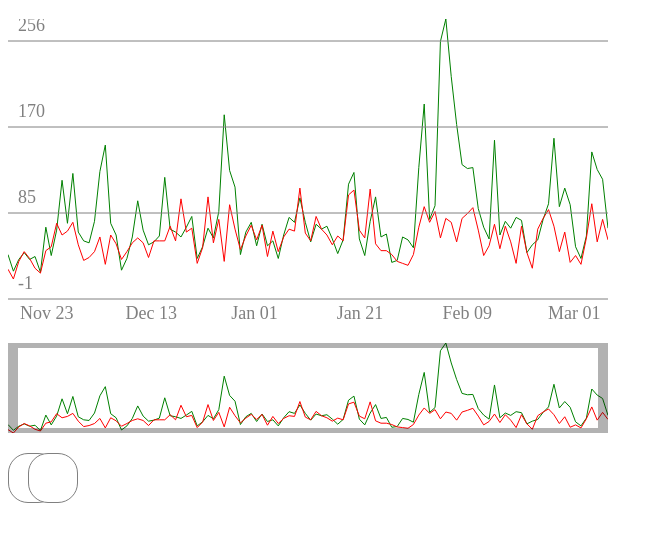
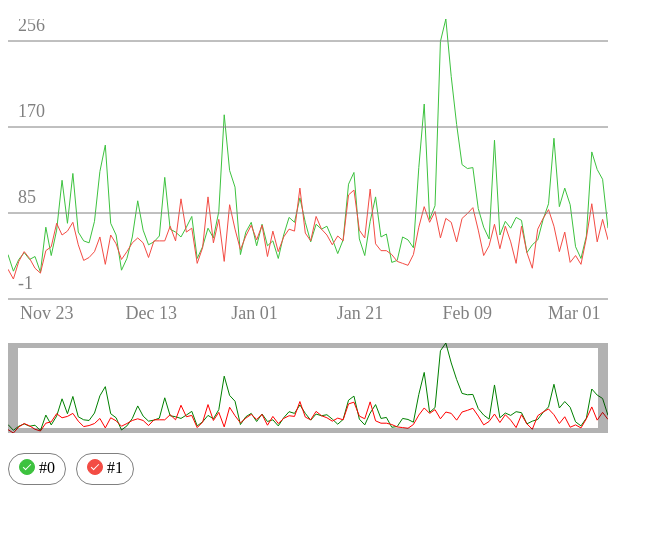
Before and after one commit to IvanHod/js-svg-plotting, a plain HTML site: page index.html in a window 1280 px wide. Shown: the part 61-602 px from the top of the page, without its empty margins (0-663 px from the left). Drawn offline with Linux system fonts and the light colour scheme.

Commit message:
Checkboxes with the control of visible of polylines was added

```diff
--- a/css/main.css
+++ b/css/main.css
@@ -37,14 +37,15 @@ div.chart div.chart-labels {
     margin-top: 20px;
 }
 
-div.chart label.checkbox-container {
-    padding: 10px;
+div.chart div.chart-labels div.checkbox-block {
+    padding: 5px 10px;
     border: gray solid 1px;
-    border-radius: 40%;
+    border-radius: 20px;
     cursor: pointer;
+    width: auto;
 }
 
-div.chart label.checkbox-container:not(:first-child) {
+div.chart div.checkbox-block:not(:first-child) {
     margin-left: 10px;
 }
 
@@ -53,41 +54,45 @@ div.chart div.round {
     width: auto;
 }
 
-.round label {
+div.chart div.round label {
     background-color: #fff;
     border: 1px solid #ccc;
     border-radius: 50%;
     cursor: pointer;
-    height: 28px;
+    height: 14px;
     left: 0;
     position: absolute;
     top: 0;
-    width: 28px;
+    width: 14px;
 }
 
-.round label:after {
-    border: 2px solid #fff;
+div.chart div.round label:after {
+    border: 1.5px solid #fff;
     border-top: none;
     border-right: none;
     content: "";
-    height: 6px;
-    left: 7px;
+    height: 3px;
+    left: 3px;
     opacity: 0;
     position: absolute;
-    top: 8px;
+    top: 4px;
     transform: rotate(-45deg);
-    width: 12px;
+    width: 7px;
 }
 
-.round input[type="checkbox"] {
+div.chart div.round input[type="checkbox"] {
     visibility: hidden;
 }
 
-.round input[type="checkbox"]:checked + label {
+div.chart div.round input[type="checkbox"]:checked + label {
     background-color: #66bb6a;
     border-color: #66bb6a;
 }
 
-.round input[type="checkbox"]:checked + label:after {
+div.chart div.round input[type="checkbox"]:checked + label:after {
     opacity: 1;
 }
+
+div.chart polyline.invisible {
+    visibility: hidden;
+}
--- a/js/svgchart.js
+++ b/js/svgchart.js
@@ -233,7 +233,6 @@ class XAxis extends Axis {
 
         let points = $(this.svg).find('polyline')[0].getAttributeNS(null, 'points').split(' ').slice(0, 2);
 
-
         let delta = parseFloat(points[1].split(',')[0]) - parseFloat(points[0].split(',')[0]);
         let leftWidth = delta * end_index;
         let rightWidth = delta * (this.data.length - 1 - start_index);
@@ -308,7 +307,7 @@ class ChartMain {
         this.min = Number.POSITIVE_INFINITY;
         this.max = Number.NEGATIVE_INFINITY;
         this.colorGenerator = new ColorGenerator();
-        this.formData(data.columns.slice(1));
+        this.formData(data);
         this.detectMinMax();
 
         el.append('<svg viewBox="0 0 ' + this.width + ' ' + this.height +'" class="chart-svg"></svg>');
@@ -335,21 +334,30 @@ class ChartMain {
     }
 
     formData(data) {
-        let newData = [], currentData = [];
-        data.forEach(function (list) {
-            newData.push(list.slice(1));
-            currentData.push(list.slice(1))
-        });
-        this.data = newData;
-        this.currentData = currentData;
+        this.data = {};
+        this.visible = {};
+        this.colors = data.colors;
+
+        for (let i = 0; i < data.columns.length; i++) {
+            let id = data.columns[i][0];
+            if (data.types[id] === 'line') {
+                this.data[id] = data.columns[i].slice(1);
+                this.visible[id] = true;
+                if (!this.colors[id]) {
+                    this.colors[id] = this.colorGenerator.getNextColor();
+                }
+            }
+        }
     }
 
     detectMinMax() {
         let min = this.min, max = this.max;
-        this.currentData.forEach(function (list) {
-            min = Math.min(min, getMinOfArray(list));
-            max = Math.max(max, getMaxOfArray(list));
-        });
+        for (let id in this.data) {
+            if (this.visible[id]) {
+                min = Math.min(min, getMinOfArray(this.data[id]));
+                max = Math.max(max, getMaxOfArray(this.data[id]));
+            }
+        }
         let isChange = min !== this.min && max !== this.max;
         this.min = min;
         this.max = max;
@@ -366,23 +374,23 @@ class ChartMain {
         return ((xn - this.minX) / (this.maxX - this.minX)) * this.width
     }
 
-    drawLine(x, y, id, start_index=0, end_index=null) {
-        let obj = this, points = '';
+    drawLine(id, start_index=0, end_index=null) {
+        let obj = this;
 
-
+        let y = this.data[id], points = '';
         for (let i = start_index; i <= end_index; i++) {
             points += this.transform_date(this.x[i]) + ',' + obj.transform_value(y[i]) + ' ';
         }
-        let props = {'points': points, 'fill': 'none', 'id': id, 'stroke-width': '1'};
+        let props = {'points': points, 'fill': 'none', 'id': 'chart-line-' + id, 'stroke-width': '1', 'stroke': this.colors[id]};
 
-        let polyline = $(this.g).find('>#' + id)[0];
+        let polyline = $(this.g).find('>#chart-line-' + id)[0];
         if (polyline) {
-            props['stroke'] = polyline.getAttributeNS(null, 'stroke');
             polyline.remove()
-        } else {
-            props['stroke'] = this.colorGenerator.getNextColor();
         }
-        createPolyline(this.g, props);
+
+        if (this.visible[id]) {
+            createPolyline(this.g, props);
+        }
     }
 
     drawLines(start_index=0, end_index=null, isNewLines=false) {
@@ -396,8 +404,8 @@ class ChartMain {
         this.minX = this.x[start_index];
         this.maxX = this.x[end_index];
 
-        for (let i = 0; i < this.currentData.length; i ++) {
-            this.drawLine(this.x, this.currentData[i], 'line-' + i, start_index, end_index, isNewLines);
+        for (let id in this.data) {
+            this.drawLine(id, start_index, end_index, isNewLines);
         }
     }
 
@@ -413,6 +421,12 @@ class ChartMain {
 
         this.xaxis.redraw(start_index, end_index);
         this.yaxis.redraw();
+    }
+
+    changeVisible(lineId, isVisible) {
+        this.visible[lineId] = isVisible;
+
+        this.drawLines(this.minIndex, this.maxIndex);
     }
 }
 
@@ -435,8 +449,7 @@ class ChartNavigation {
         this.g = createGroup({'class': 'plot-navigation-lines'});
         el.find('svg').append(this.g);
 
-        this.drawLine(data[0]);
-        this.drawLine(data[1]);
+        this.drawLines(data);
 
         this.eventLeftBorderWasMoved = [];
         this.eventRightBorderWasMoved = [];
@@ -517,39 +530,96 @@ class ChartNavigation {
         return ((xn - this.x[0]) / (this.x[this.x.length - 1] - this.x[0])) * this.width
     }
 
-    drawLine(y) {
+    drawLines(data) {
+        this.data = {};
+        this.visible = {};
+        this.colors = data.colors;
+
+        for (let i = 0; i < data.columns.length; i++) {
+            let id = data.columns[i][0];
+            if (data.types[id] === 'line') {
+                this.data[id] = data.columns[i].slice(1);
+                this.visible[id] = true;
+                this.drawLine(id, data.colors[id]);
+            }
+        }
+    }
+
+    updateLine(id) {
+        let polyline = this.g.querySelector('#nav-line-'+ id);
+        polyline.classList.remove("invisible");
+        if (!this.visible[id]) {
+            polyline.classList.add("invisible");
+        }
+    }
+
+    drawLine(id, toDraw, color=null) {
         let navigator = this;
+        if (!color) {
+            color = this.colorGenerator.getNextColor();
+        }
 
-        let points = ' ';
+        let y = this.data[id], points = '';
         this.x.forEach(function (xn, i) {
             points += navigator.transform_date(navigator.x[i]) + ',' + navigator.transform_value(y[i]) + ' ';
         });
 
-        createPolyline(this.g, {'points': points, 'fill': 'none', 'stroke': this.colorGenerator.getNextColor(), 'stroke-width': '1'});
+        createPolyline(this.g, {'points': points, 'fill': 'none', 'stroke': color, 'stroke-width': '1', 'id': 'nav-line-' + id});
+    }
+
+    changeVisible(lineId, isVisible) {
+        this.visible[lineId] = isVisible;
+        this.updateLine(lineId);
     }
 }
 
 class Chart {
     constructor(el, width, data) {
-        console.log(data);
         this.el = el;
         this.width = width;
+        this.eventsCheckboxWasChanged = [];
 
         this.chart = new ChartMain(el.find('div.chart-main'), data);
-        this.navigation = new ChartNavigation(el.find('div.chart-navigation'), this.chart.x, this.chart.data, this.chart.min, this.chart.max);
+        this.navigation = new ChartNavigation(el.find('div.chart-navigation'), this.chart.x, data, this.chart.min, this.chart.max);
 
         this.onLeftBorderWasMoved(this.chart, this.chart.moveLeft);
         this.onRightBorderWasMoved(this.chart, this.chart.moveRight);
 
         this.createLabels(data, el.find('div.chart-labels'));
+
+        this.onCheckboxWasChanged(this.chart, this.chart.changeVisible);
+        this.onCheckboxWasChanged(this.navigation, this.navigation.changeVisible);
     }
 
     createLabels(data, el) {
+        let chart = this;
         for (let name in data.names) {
-            let roundDiv = $('<div>', {'class': 'round'}).appendTo(el);
-            let label = $('<label>', {'class': 'checkbox-container', 'for': 'checkbox'}).appendTo(roundDiv);
-            $('<input>', {'type': 'checkbox', 'name': 'chart-check', 'checked': 'checked', 'value': name, 'id': 'checkbox'}).appendTo(roundDiv);
-            // label.html(label.html() + ' ' + data.names[name]); https://codepen.io/AllThingsSmitty/pen/WjZVjo
+            let parentDiv = $('<div>', {'class': 'checkbox-block'}).appendTo(el);
+            let roundDiv = $('<div>', {'class': 'round'}).appendTo(parentDiv);
+            let input = $('<input>', {
+                'type': 'checkbox',
+                'checked': 'checked',
+                'value': name,
+                'id': 'checkbox-' + name
+            }).appendTo(roundDiv);
+
+            $('<label>', {
+                'class': 'checkbox-container',
+                'for': 'checkbox-' + name,
+                'css': {
+                    'backgroundColor': data.colors[name],
+                    'borderColor': data.colors[name]
+                }
+            }).appendTo(roundDiv);
+            $('<label>', {'class': 'checkbox-label', 'for': 'checkbox-' + name}).text(data.names[name]).appendTo(parentDiv);
+
+            input.change(function (e) {
+                let id = e.target.id.replace('checkbox-', '');
+
+                chart.eventsCheckboxWasChanged.forEach(function (func) {
+                    func(id, e.target.checked);
+                });
+            })
         }
     }
 
@@ -560,4 +630,8 @@ class Chart {
     onRightBorderWasMoved(_class, func) {
         this.navigation.eventRightBorderWasMoved.push(func.bind(_class));
     }
+
+    onCheckboxWasChanged(_class, func) {
+        this.eventsCheckboxWasChanged.push(func.bind(_class));
+    }
 }
```
